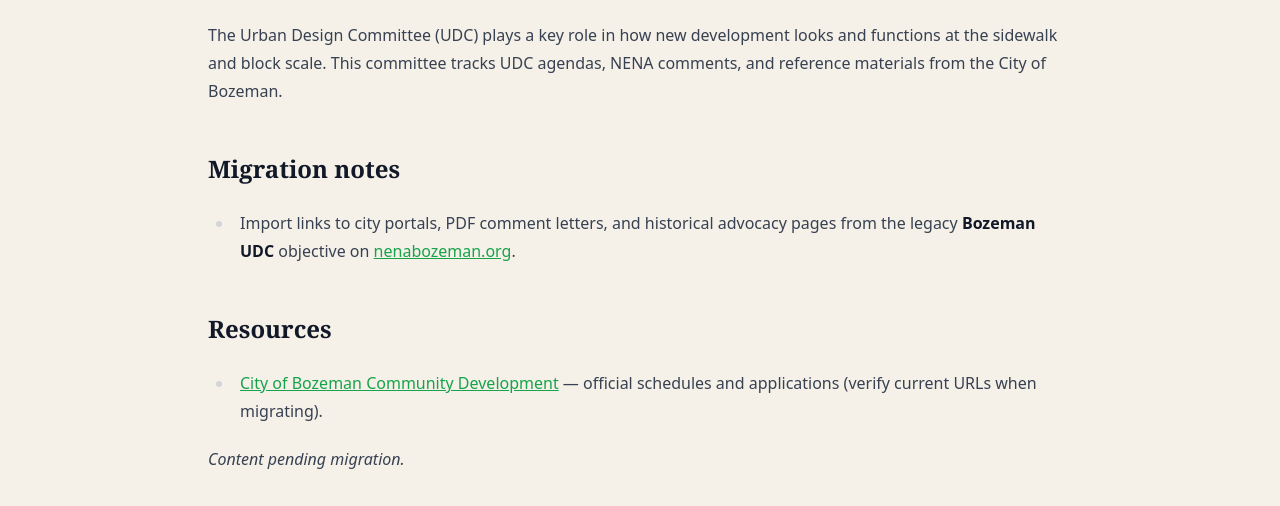
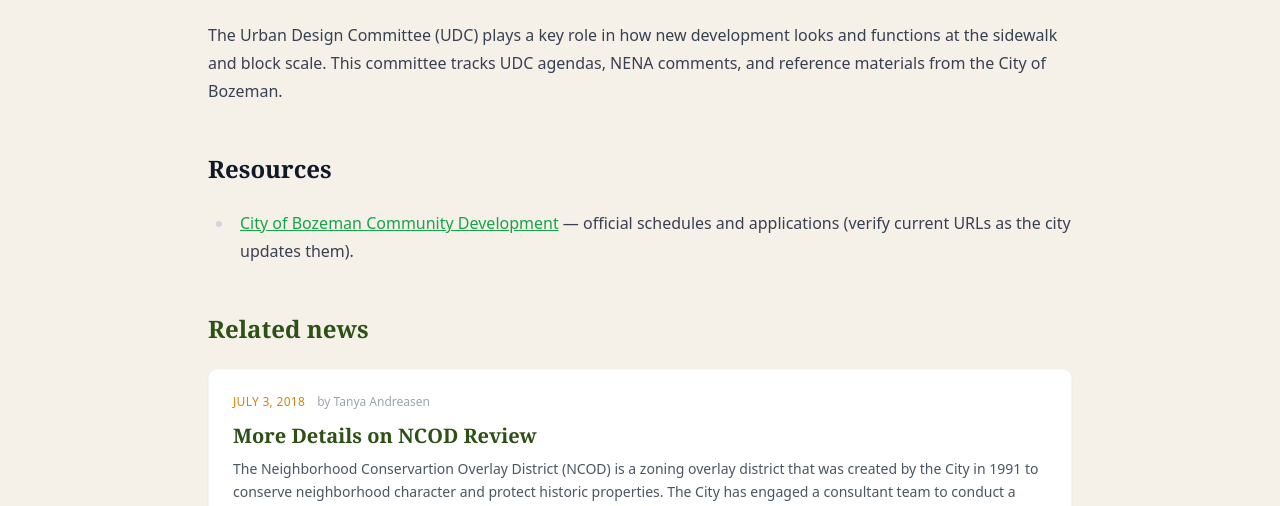
Before and after one commit to nena-bozeman/nena-public-website, an Astro site: page /nena-public-website/objectives/bozeman-udc in a window 1280 px wide. Shown: the part 294-800 px from the top of the page. Built offline with nearby package versions, Linux system fonts and the light colour scheme; Astro itself is replaced by a stand-in of ours.

Commit message:
Refactor objectives markdown files to remove migration notes and update resource links for clarity

```diff
--- a/src/content/objectives/bozeman-udc.md
+++ b/src/content/objectives/bozeman-udc.md
@@ -8,12 +8,6 @@ newsTags: ["bozeman-udc"]
 
 The Urban Design Committee (UDC) plays a key role in how new development looks and functions at the sidewalk and block scale. This committee tracks UDC agendas, NENA comments, and reference materials from the City of Bozeman.
 
-## Migration notes
-
-- Import links to city portals, PDF comment letters, and historical advocacy pages from the legacy **Bozeman UDC** objective on nenabozeman.org.
-
 ## Resources
 
-- [City of Bozeman Community Development](https://www.bozeman.net/departments/community-development) — official schedules and applications (verify current URLs when migrating).
-
-_Content pending migration._
+- [City of Bozeman Community Development](https://www.bozeman.net/departments/community-development) — official schedules and applications (verify current URLs as the city updates them).
--- a/src/content/objectives/nena-newsletters.md
+++ b/src/content/objectives/nena-newsletters.md
@@ -7,8 +7,3 @@ newsTags: ["newsletter"]
 ---
 
 NENA publishes regular newsletters for Northeast neighbors. Past issues (PDFs and web versions) appear under **Related news** below. Each issue is a **News** post tagged `newsletter` (see `newsTags` on this objective in the CMS) so titles, summaries, and download links stay in one place.
-
-## Migration notes
-
-- Add PDF files under `public/documents/migrated/newsletters/` (see `public/documents/migrated/README.md`).
-- Create or update the matching **News** post and include the `newsletter` tag so it is listed here automatically.
--- a/src/content/objectives/nena-survey.md
+++ b/src/content/objectives/nena-survey.md
@@ -7,9 +7,3 @@ newsTags: ["nena-survey"]
 ---
 
 Periodic surveys help the board and committees set priorities. Active survey links, methodology notes, and archived results will appear here.
-
-## Migration notes
-
-- If the legacy site used an external form provider, embed or link it here and archive PDF summaries under `public/documents/migrated/surveys/`.
-
-_Content pending migration._
--- a/src/content/objectives/parade-of-sheds.md
+++ b/src/content/objectives/parade-of-sheds.md
@@ -11,9 +11,3 @@ The Parade of Sheds is a signature Northeast Neighborhood gathering. Details, ro
 ## Upcoming
 
 See the [events listing](/events) for the next Parade of Sheds date and any registration links.
-
-## Migration notes
-
-- Pull historical descriptions, sponsor lists, and images from the legacy **Parade of Sheds** page into this objective and/or `public/images/migrated/parade-of-sheds/`.
-
-_Content pending migration._
--- a/src/content/objectives/safe-quiet-rail-crossings.md
+++ b/src/content/objectives/safe-quiet-rail-crossings.md
@@ -7,9 +7,3 @@ newsTags: ["safe-quiet-rail-crossings"]
 ---
 
 This initiative documents concerns and advocacy around at-grade crossings, horn noise, and safe routes near rail corridors that impact the neighborhood.
-
-## Migration notes
-
-- Import maps, meeting notes, and correspondence from the legacy **Safe & Quiet Rail Crossings** objective.
-
-_Content pending migration._
--- a/src/content/objectives/visionne.md
+++ b/src/content/objectives/visionne.md
@@ -10,16 +10,10 @@ VisionNE captures where Northeast neighbors want the neighborhood to go: housing
 
 ## PhotoVoicesNE
 
-PhotoVoicesNE was documented on the legacy site as its own page; it now lives under VisionNE. This community photo project invites residents to show the neighborhood through their own lens. After migration, add:
+PhotoVoicesNE was documented on the legacy site as its own page; it now lives under VisionNE. This community photo project invites residents to show the neighborhood through their own lens. Planned additions include:
 
 - Project narrative and timeline
 - Gallery or link to curated albums
 - Participant consent and credit guidelines
 
 Store images under `public/images/migrated/photovoicesne/` where appropriate.
-
-## Migration notes
-
-- Merge legacy **VisionNE** and **PhotoVoicesNE** URLs into this single page; plan redirects from old paths.
-
-_Content pending migration._
```
